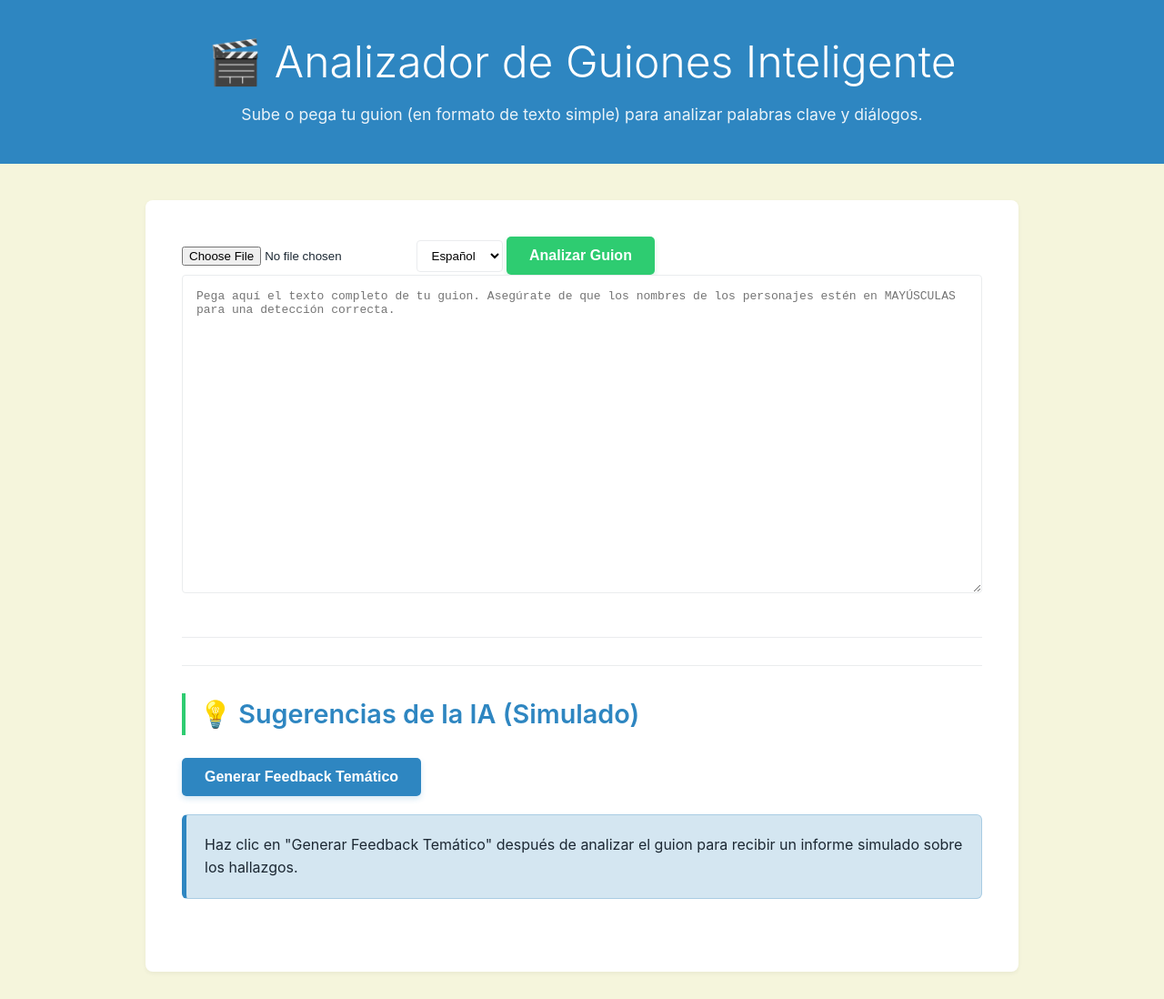
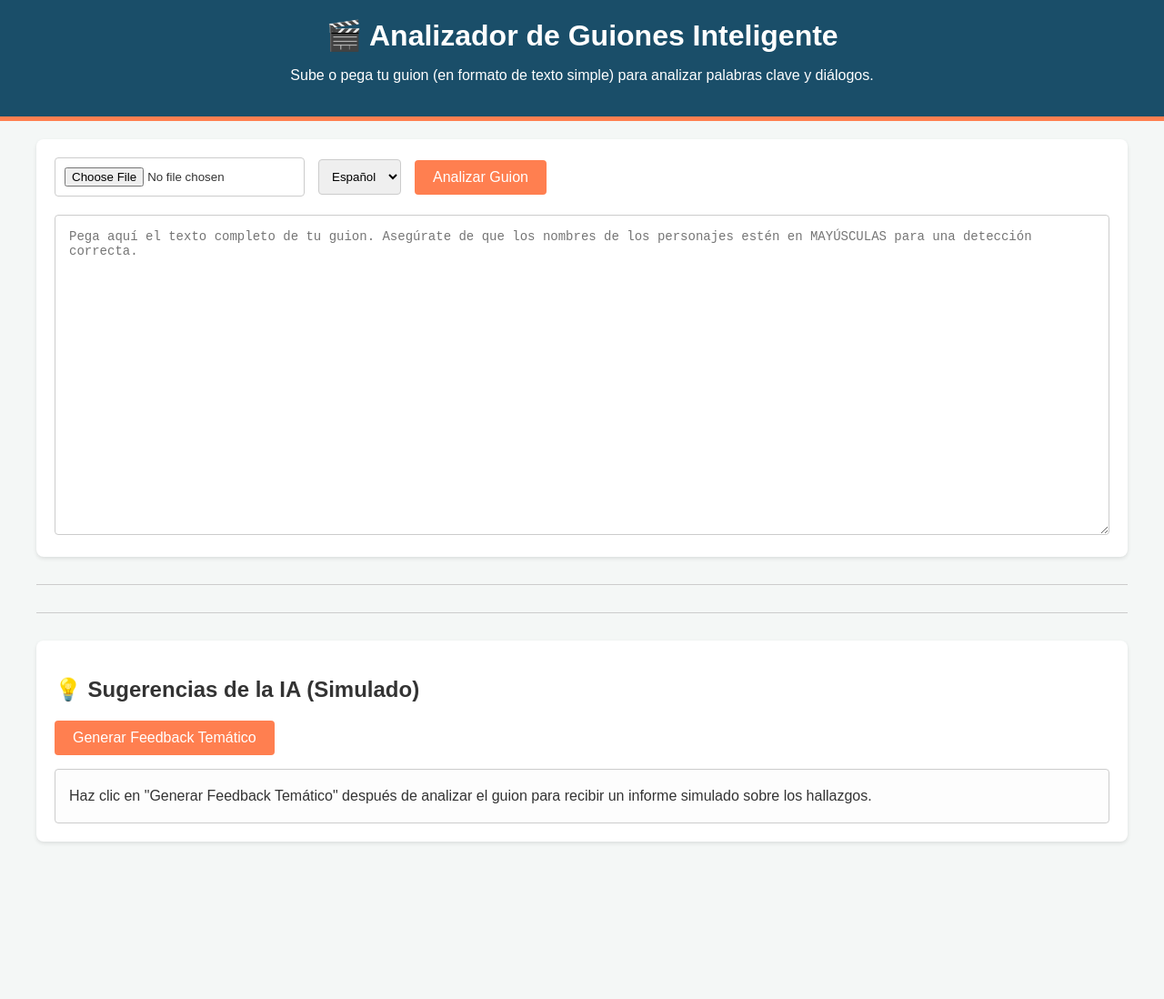
Before and after one commit to ximenagaleanam-prog/proyecto-guion-, a plain HTML site: page index.html in a window 1280 px wide. Shown: the whole page at 91% size. After the commit the page ends 945 px from the top, so only its background shows below. Drawn offline with Linux system fonts and the light colour scheme; a script that the page names is missing.

Commit message:
Update style.css

```diff
--- a/style.css
+++ b/style.css
@@ -1,248 +1,159 @@
-/* --- 1. Variables y Estilos Globales --- */
-:root {
-    --color-principal: #2E86C1; /* Azul corporativo */
-    --color-secundario: #D4E6F1; /* Azul muy claro (para fondos sutiles) */
-    --color-fondo: #F5F5DC; /* Beige claro */
-    --color-texto: #1C2833; /* Gris oscuro para mejor contraste */
-    --color-exito: #2ECC71; /* Verde para éxito o botones clave */
-    --color-borde-suave: #EAECEE; /* Gris muy ligero para separadores */
-    --color-dialogo: #F39C12; /* Naranja para diálogos clave */
-    --color-fondo-dialogo: #FEF9E7; /* Fondo amarillo suave */
-    --sombra-caja: 0 2px 5px rgba(0, 0, 0, 0.05);
+/* style.css */
+body {
+    font-family: 'Arial', sans-serif;
+    margin: 0;
+    padding: 0;
+    background-color: #f4f7f6;
+    color: #333;
 }
 
-* {
-    box-sizing: border-box;
-    margin: 0;
-    padding: 0;
-}
-
-body {
-    font-family: 'Inter', sans-serif;
-    background-color: var(--color-fondo);
-    color: var(--color-texto);
-    line-height: 1.6;
-    padding: 30px;
-}
-
-/* --- 2. Contenedor Principal (main) --- */
-main {
-    max-width: 960px;
-    margin: 0 auto;
-    background-color: white;
-    padding: 40px;
-    border-radius: 8px;
-    box-shadow: var(--sombra-caja);
-}
-
-/* --- 3. Encabezado y Pie de Página --- */
 header {
-    background-color: var(--color-principal);
+    background-color: #1a4e69;
     color: white;
-    padding: 40px 30px;
+    padding: 20px;
     text-align: center;
-    border-radius: 8px 8px 0 0;
-    margin: -40px -40px 40px -40px;
+    border-bottom: 5px solid #ff7f50;
 }
 
 header h1 {
-    font-size: 3em;
-    font-weight: 300;
-    margin-bottom: 5px;
+    margin: 0 0 5px 0;
 }
 
-header p {
-    font-size: 1.1em;
-    opacity: 0.9;
-}
-
-footer {
-    text-align: center;
-    padding-top: 20px;
-    margin-top: 40px;
-    border-top: 1px solid var(--color-borde-suave);
-    font-size: 0.85em;
-    color: #999;
-}
-
-/* --- 4. Títulos y Secciones --- */
-section {
-    margin-bottom: 40px;
-    padding: 0;
-}
-
-h2 {
-    color: var(--color-principal);
-    font-size: 1.8em;
-    font-weight: 600;
-    margin-bottom: 25px;
-    border-left: 4px solid var(--color-exito);
-    padding-left: 15px;
-}
-
-h3 {
-    color: var(--color-texto);
-    font-size: 1.3em;
-    font-weight: 600;
-    margin-bottom: 15px;
+main {
+    max-width: 1200px;
+    margin: 20px auto;
+    padding: 0 20px;
 }
 
 hr {
     border: 0;
     height: 1px;
-    background: var(--color-borde-suave);
+    background-color: #ccc;
     margin: 30px 0;
 }
 
-/* --- 5. Elementos de Formulario --- */
-#formulario-guion {
+/* Sección de Entrada */
+#entrada {
+    background-color: white;
+    padding: 20px;
+    border-radius: 8px;
+    box-shadow: 0 2px 4px rgba(0, 0, 0, 0.1);
+}
+
+.controles {
     display: flex;
-    flex-direction: column;
-    gap: 20px;
-    align-items: flex-start;
+    gap: 15px;
+    margin-bottom: 20px;
+    align-items: center;
+}
+
+#archivo-guion, #idioma-analisis {
+    padding: 10px;
+    border: 1px solid #ccc;
+    border-radius: 4px;
+}
+
+#analizar-btn, #generar-sugerencias-btn {
+    background-color: #ff7f50;
+    color: white;
+    border: none;
+    padding: 10px 20px;
+    border-radius: 4px;
+    cursor: pointer;
+    font-size: 16px;
+    transition: background-color 0.3s;
+}
+
+#analizar-btn:hover, #generar-sugerencias-btn:hover {
+    background-color: #e6693c;
 }
 
 #texto-guion {
     width: 100%;
+    box-sizing: border-box;
     padding: 15px;
-    border: 1px solid var(--color-borde-suave);
+    border: 1px solid #ccc;
     border-radius: 4px;
-    font-size: 1em;
-    font-family: monospace;
-    min-height: 350px;
-    transition: border-color 0.2s;
+    font-size: 14px;
+    resize: vertical;
 }
 
-#texto-guion:focus {
-    border-color: var(--color-principal);
-    outline: none;
+/* Sección de Resultados */
+#resultados {
+    background-color: white;
+    padding: 20px;
+    border-radius: 8px;
+    box-shadow: 0 2px 4px rgba(0, 0, 0, 0.1);
 }
 
-label {
-    font-weight: 600;
-    color: var(--color-texto);
+#resultados h2 {
+    color: #1a4e69;
+    border-bottom: 2px solid #f4f7f6;
+    padding-bottom: 10px;
 }
 
-#idioma-analisis {
-    padding: 8px 12px;
-    border: 1px solid var(--color-borde-suave);
-    border-radius: 4px;
-    background-color: white;
+.contenedor-resultados {
+    display: flex;
+    justify-content: space-between;
+    gap: 30px;
 }
 
-.nota-importante {
-    font-size: 0.9em;
-    color: #666;
-    padding-left: 5px;
-    border-left: 3px solid #ccc;
+.columna {
+    flex: 1;
+    min-width: 45%;
 }
 
-/* --- 6. Botones --- */
-button {
-    background-color: var(--color-exito);
-    color: white;
-    padding: 12px 25px;
-    border: none;
-    border-radius: 5px;
-    cursor: pointer;
-    font-size: 1em;
-    font-weight: 600;
-    transition: background-color 0.3s ease, transform 0.1s;
-    box-shadow: 0 3px 6px rgba(46, 190, 113, 0.2);
-}
-
-button:hover {
-    background-color: #27AE60;
-    transform: translateY(-1px);
-}
-
-#generar-sugerencias-btn {
-    background-color: var(--color-principal);
-    box-shadow: 0 3px 6px rgba(46, 134, 193, 0.2);
-}
-
-#generar-sugerencias-btn:hover {
-    background-color: #21618C;
-}
-
-/* --- 7. Resultados del Análisis --- */
-#palabras-repetidas, #personajes-recurrentes, #oraciones-clave-analisis, #dialogos-clave-analisis {
-    margin-bottom: 25px;
-    padding: 0;
-    border: none;
-    border-radius: 0;
+.columna h3 {
+    color: #3b8d99;
 }
 
 ul {
-    list-style-type: none;
-    padding-left: 0;
-    display: grid;
-    grid-template-columns: repeat(auto-fit, minmax(250px, 1fr));
-    gap: 15px;
+    list-style: none;
+    padding: 0;
 }
 
 ul li {
-    background-color: white;
-    padding: 12px 15px;
-    border: 1px solid var(--color-borde-suave);
-    border-left: 4px solid var(--color-principal);
+    background-color: #f9f9f9;
+    margin-bottom: 8px;
+    padding: 10px;
+    border-left: 5px solid #1a4e69;
     border-radius: 4px;
-    font-size: 0.95em;
-    box-shadow: var(--sombra-caja);
+    word-wrap: break-word;
 }
 
-ul li strong {
-    font-weight: 700;
-    color: var(--color-principal);
+.lista-dialogos li {
+    border-left: 5px solid #ff7f50;
+    font-style: italic;
+    background-color: #fffaf0; /* Color suave para diálogos clave */
 }
 
-ul li::before {
-    content: none;
+.lista-oraciones li {
+    border-left: 5px solid #3b8d99;
+    background-color: #f0fff4; /* Color suave para oraciones clave */
 }
 
-/* --- 8. Oraciones Clave (Estilo específico) --- */
-#lista-oraciones-clave {
-    grid-template-columns: 1fr;
+.nota {
+    color: #666;
+    font-size: 0.9em;
+    margin-top: -10px;
 }
 
-#lista-oraciones-clave li {
-    background-color: var(--color-secundario);
-    border-left: 4px solid var(--color-principal);
-    font-style: italic;
-    font-size: 1em;
+/* Sugerencias */
+#sugerencias {
+    background-color: white;
+    padding: 20px;
+    border-radius: 8px;
+    box-shadow: 0 2px 4px rgba(0, 0, 0, 0.1);
 }
 
-/* --- 9. Diálogos Clave (Estilo específico) --- */
-#lista-dialogos-clave {
-    grid-template-columns: 1fr;
+.feedback-box {
+    margin-top: 15px;
+    padding: 15px;
+    border: 1px solid #ccc;
+    border-radius: 4px;
+    background-color: #fdfdfd;
 }
 
-#lista-dialogos-clave li {
-    background-color: var(--color-fondo-dialogo);
-    border-left: 4px solid var(--color-dialogo);
-    font-family: monospace;
-    white-space: pre-wrap;
-    padding: 15px;
+.feedback-box p {
+    margin: 5px 0;
 }
-
-#lista-dialogos-clave li strong {
-    display: block;
-    font-size: 1.1em;
-    margin-bottom: 5px;
-    color: var(--color-dialogo);
-}
-
-/* --- 10. Sugerencias (Feedback de IA) --- */
-#texto-sugerencias {
-    margin-top: 20px;
-    padding: 20px;
-    background-color: var(--color-secundario);
-    border: 1px solid #A9CCE3;
-    border-left: 5px solid var(--color-principal);
-    border-radius: 6px;
-    font-size: 1em;
-}
-
-#texto-sugerencias strong {
-    color: var(--color-principal);
-}
```
